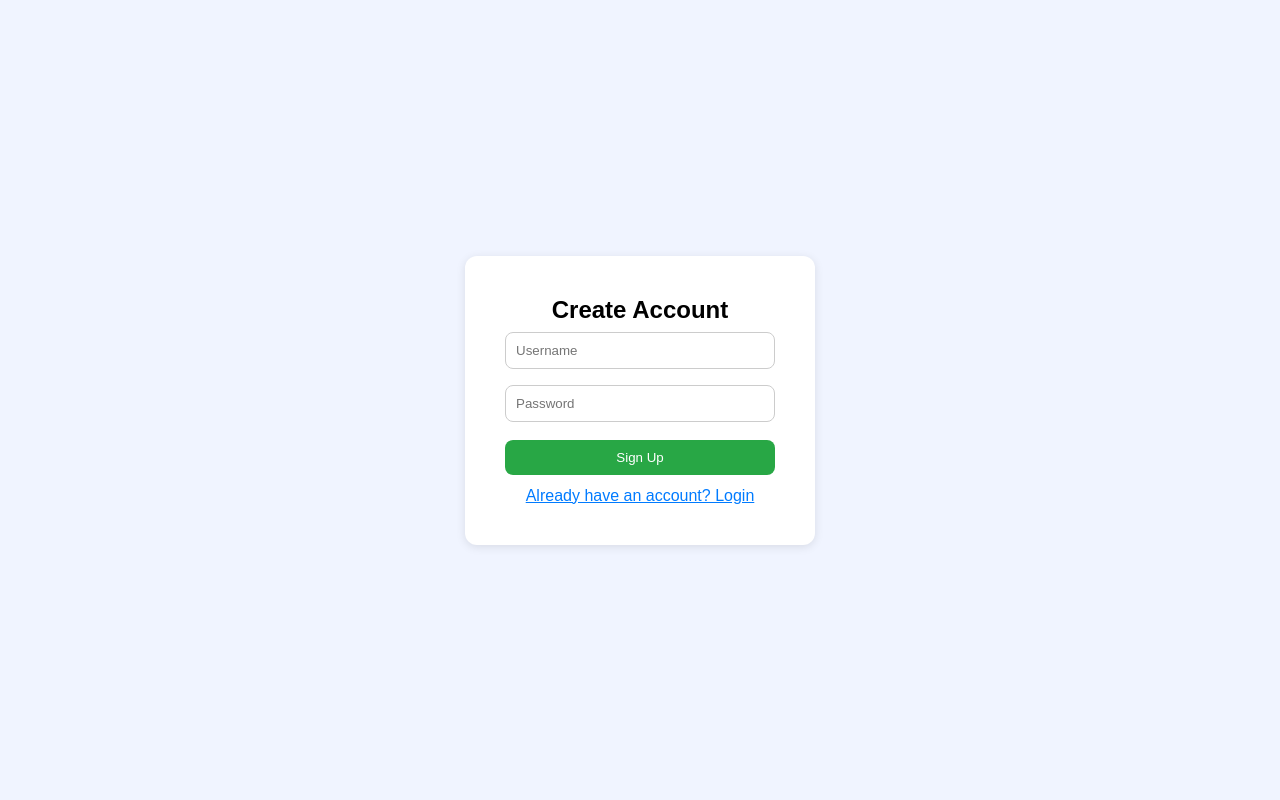
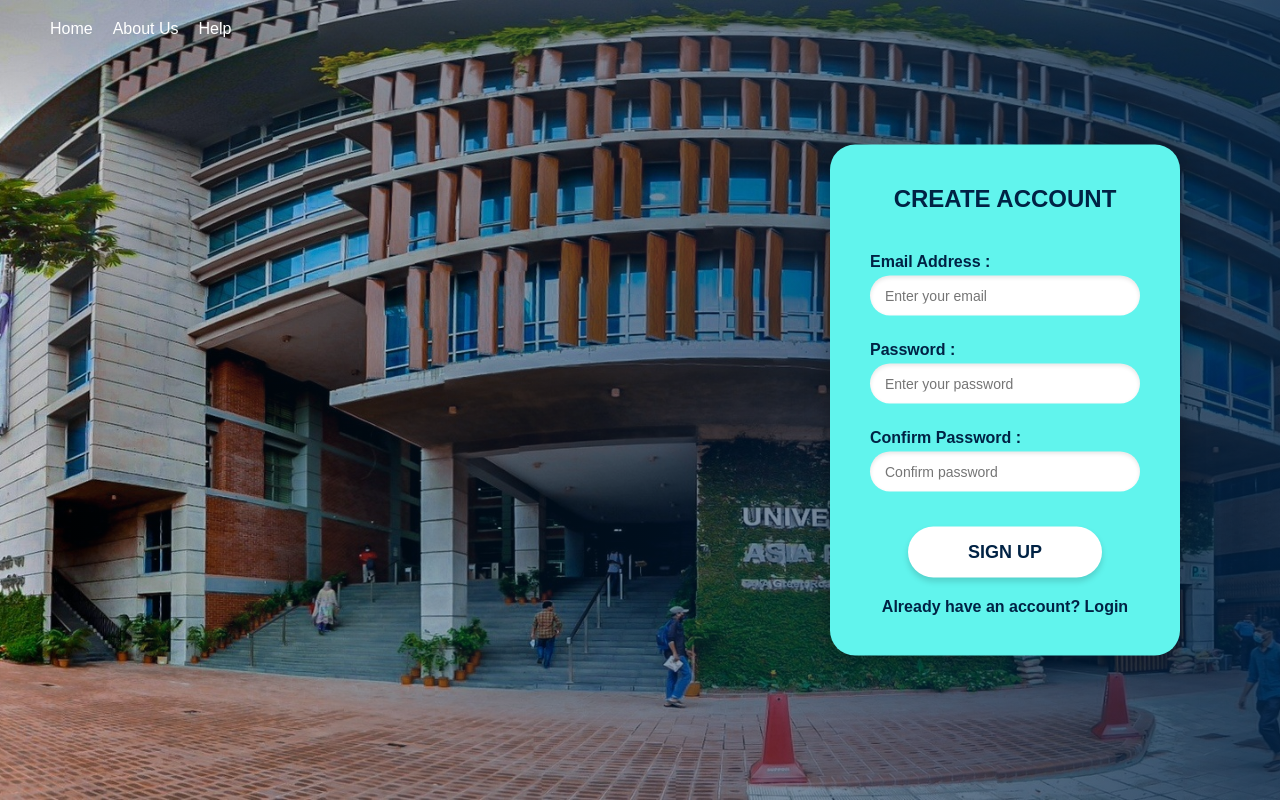
Before and after one commit to mahreenlisa/UAPlostfound, a Django app: page /signup/ in a window 1280 px wide. Run offline with Django 5.2, Linux system fonts and the light colour scheme.

Commit message:
Signup page.

```diff
--- a/items/static/items/style.css
+++ b/items/static/items/style.css
@@ -20,7 +20,13 @@ body, html {
 .overlay {
     width: 100%;
     height: 100%;
-    background-color: rgba(0, 0, 50, 0.6);
+    /* REVERSED: Start transparent on the left, end dark on the right (fading from left to right) */
+    background: linear-gradient(
+        to right,
+        rgba(0, 34, 68, 0) 0%,     /* Start with fully transparent dark blue on the far left */
+        rgba(0, 34, 68, 0.5) 60%,  /* Midpoint: 50% opaque dark blue */
+        rgba(0, 34, 68, 0.8) 100%  /* End with 80% opaque dark blue on the far right */
+    );
     position: absolute;
     top: 0;
     left: 0;
--- a/items/templates/items/signup.html
+++ b/items/templates/items/signup.html
@@ -1,61 +1,50 @@
 {% load static %}
 <!DOCTYPE html>
-<html>
+<html lang="en">
 <head>
-  <title>Sign Up - Campus Lost & Found</title>
-  <link rel="stylesheet" href="{% static 'items/style.css' %}">
-  <style>
-    body {
-      background-color: #f0f4ff;
-      font-family: Arial, sans-serif;
-      display: flex;
-      justify-content: center;
-      align-items: center;
-      height: 100vh;
-    }
-    .signup-container {
-      background: white;
-      padding: 40px;
-      border-radius: 12px;
-      box-shadow: 0 2px 10px rgba(0,0,0,0.1);
-      width: 350px;
-      text-align: center;
-    }
-    input {
-      width: 100%;
-      padding: 10px;
-      margin: 8px 0;
-      border-radius: 8px;
-      border: 1px solid #ccc;
-    }
-    button {
-      width: 100%;
-      padding: 10px;
-      background-color: #28a745;
-      border: none;
-      color: white;
-      border-radius: 8px;
-      cursor: pointer;
-      margin-top: 10px;
-    }
-    button:hover { background-color: #218838; }
-    a {
-      display: block;
-      margin-top: 12px;
-      color: #007bff;
-    }
-  </style>
+    <meta charset="UTF-8">
+    <meta name="viewport" content="width=device-width, initial-scale=1.0">
+    <title>UAP Lost & Found - Sign Up</title>
+    <link rel="stylesheet" href="{% static 'items/style.css' %}">
 </head>
 <body>
-  <div class="signup-container">
-    <h2>Create Account</h2>
-    <form method="POST">
-      {% csrf_token %}
-      <input type="text" name="username" placeholder="Username" required>
-      <input type="password" name="password" placeholder="Password" required>
-      <button type="submit">Sign Up</button>
-    </form>
-    <a href="{% url 'login' %}">Already have an account? Login</a>
-  </div>
+    <div class="background">
+        <div class="overlay"></div>
+
+        <nav>
+            <ul>
+                <li><a href="#">Home</a></li>
+                <li><a href="#">About Us</a></li>
+                <li><a href="#">Help</a></li>
+            </ul>
+        </nav>
+
+        <div class="login-container">
+            <h2>CREATE ACCOUNT</h2>
+
+            <form method="post">
+                {% csrf_token %}
+
+                <label for="email">Email Address :</label>
+                <input type="email" id="email" name="email" placeholder="Enter your email" required>
+
+                <label for="password">Password :</label>
+                <input type="password" id="password" name="password" placeholder="Enter your password" required>
+
+                <label for="confirm_password">Confirm Password :</label>
+                <input type="password" id="confirm_password" name="confirm_password" placeholder="Confirm password" required>
+
+                <div class="signup-box" style="margin-top: 25px; background: none; padding: 0;">
+                     <button type="submit" class="login-btn" style="padding: 15px 60px; font-size: 18px;">SIGN UP</button>
+                </div>
+
+                <p style="margin-top: 20px;">
+                   <a href="{% url 'login' %}" style="background: none; color: #002244; font-weight: 600; padding: 0; border-radius: 0; text-decoration: none;">
+                       Already have an account? Login
+                   </a>
+                </p>
+            </form>
+        </div>
+    </div>
 </body>
 </html>
```
Also changed, not shown: db.sqlite3.
